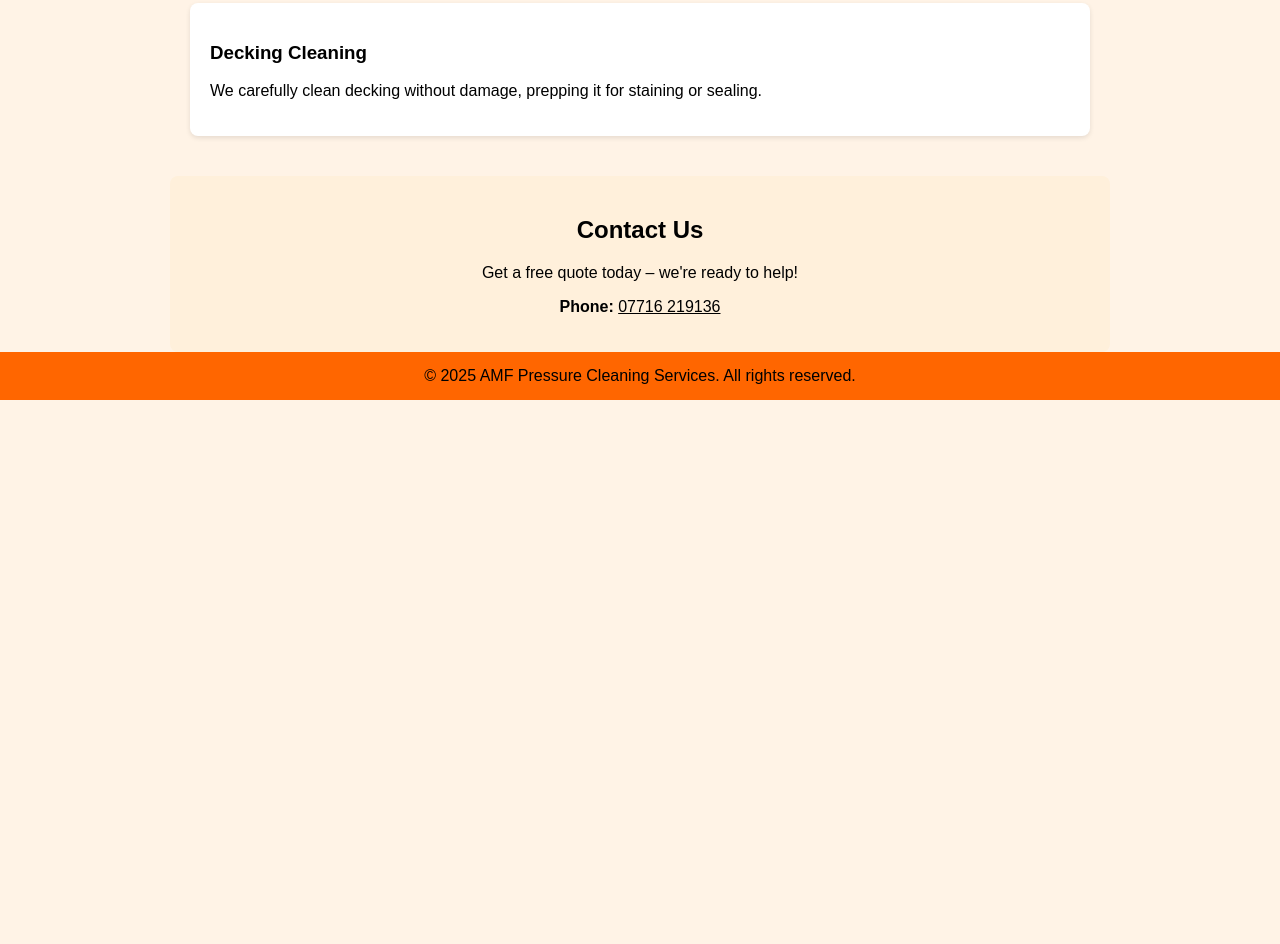
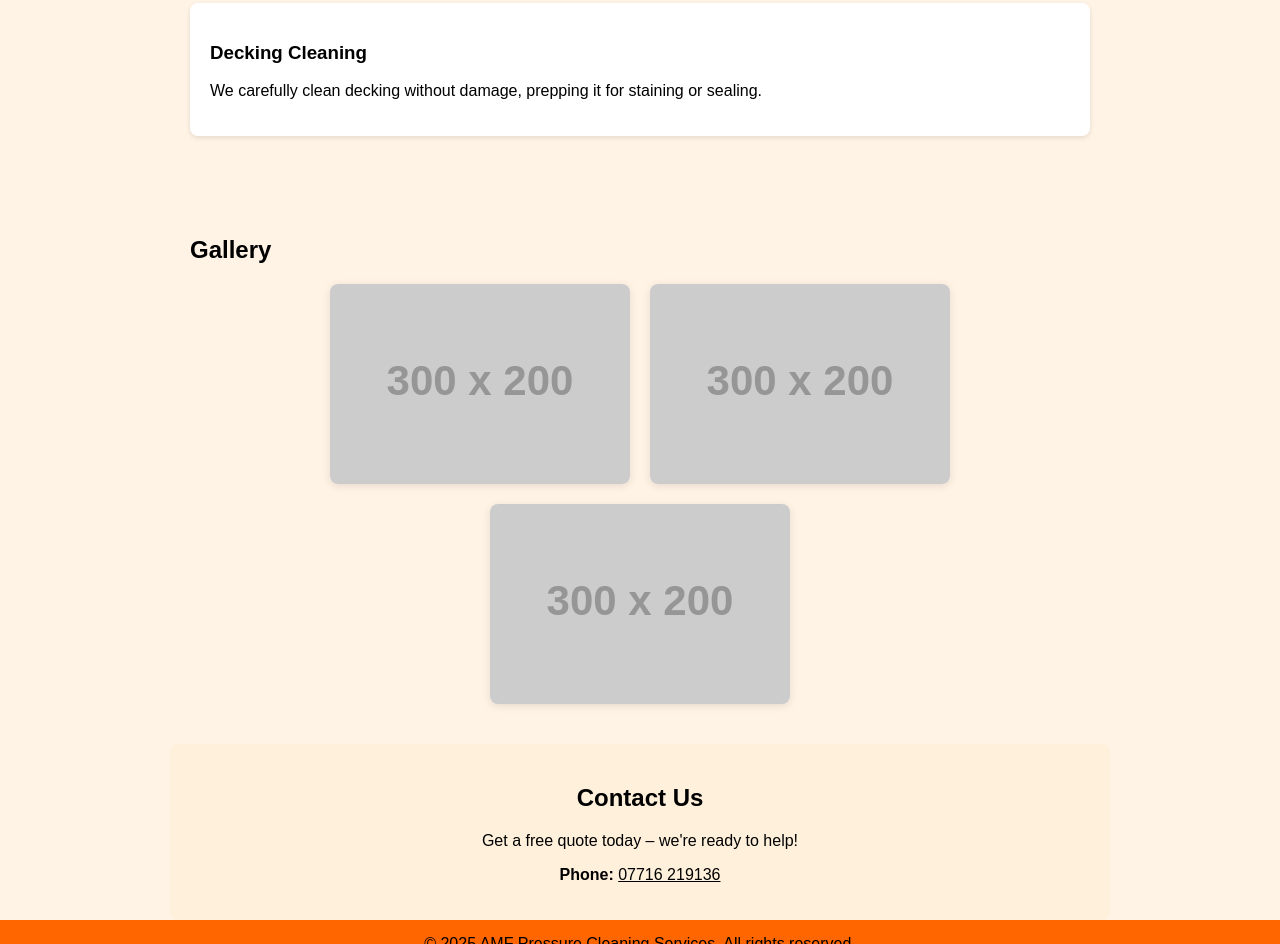
Before and after one commit to AndyF71/amf-pressure-cleaning, a plain HTML site: page index.html in a window 1280 px wide. Shown: the part 648-1592 px from the top of the page. Before the commit the page ends 1048 px from the top, so only its background shows below. Drawn offline with Linux system fonts and the light colour scheme; placeholder pictures from the web are drawn by us.

Commit message:
Update index.html

```diff
--- a/index.html
+++ b/index.html
@@ -35,17 +35,30 @@
       border-radius: 8px;
       box-shadow: 0 2px 5px rgba(0,0,0,0.1);
     }
-    footer {
-      background: #ff6600;
-      color: black;
-      text-align: center;
-      padding: 15px 0;
+    .gallery {
+      display: flex;
+      flex-wrap: wrap;
+      gap: 20px;
+      justify-content: center;
+      margin-top: 20px;
+    }
+    .gallery img {
+      width: 300px;
+      height: auto;
+      border-radius: 8px;
+      box-shadow: 0 2px 8px rgba(0, 0, 0, 0.1);
     }
     .contact {
       background: #fff0db;
       padding: 20px;
       border-radius: 8px;
       text-align: center;
+    }
+    footer {
+      background: #ff6600;
+      color: black;
+      text-align: center;
+      padding: 15px 0;
     }
     a {
       color: black;
@@ -88,6 +101,15 @@
     </div>
   </section>
 
+  <section>
+    <h2>Gallery</h2>
+    <div class="gallery">
+      <img src="https://via.placeholder.com/300x200?text=Before+Cleaning" alt="Before Cleaning">
+      <img src="https://via.placeholder.com/300x200?text=After+Cleaning" alt="After Cleaning">
+      <img src="https://via.placeholder.com/300x200?text=Decking+Clean" alt="Decking Clean">
+    </div>
+  </section>
+
   <section class="contact">
     <h2>Contact Us</h2>
     <p>Get a free quote today – we're ready to help!</p>
```
